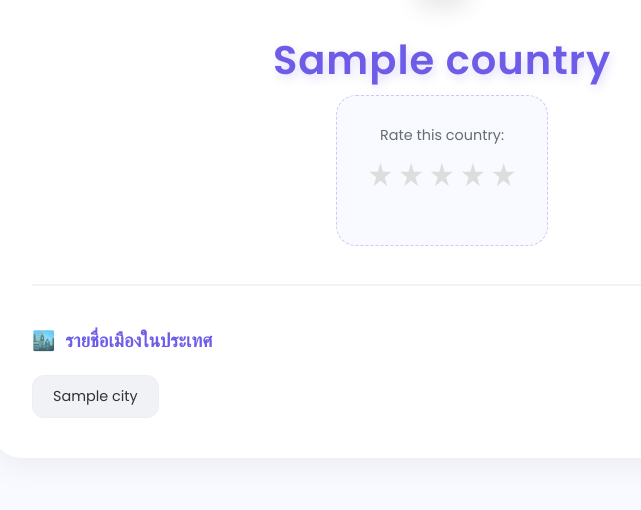
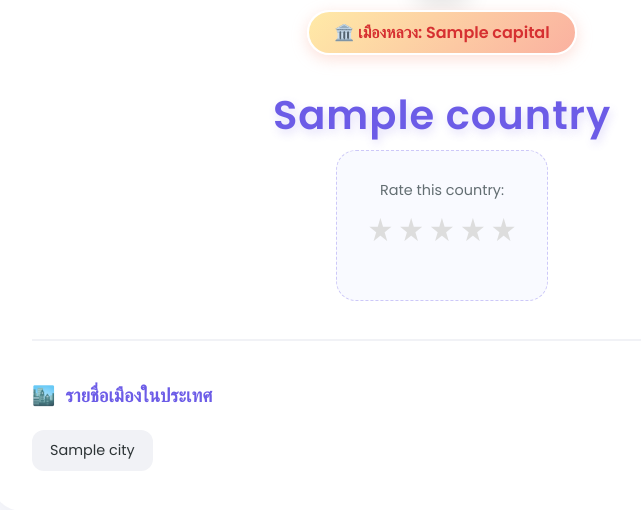
Before and after one commit to chatchananboonsong/website6810110055, a Flask app: template templates/detail.html in a window 1280 px wide. Shown: the part 182-692 px from the top of the page, without its empty margins (198-839 px from the left). Run offline with Flask 2, Linux system fonts and the light colour scheme; the template is opened without the code that fills it: most values are stand-ins (such as "Sample title", 1, 10 or a date in 2020).

Commit message:
update detail

```diff
--- a/app.py
+++ b/app.py
@@ -13,6 +13,10 @@ def get_combined_data():
         res_flags = requests.get("https://countriesnow.space/api/v0.1/countries/flag/images")
         flags_data = res_flags.json().get("data", [])
 
+        res_capitals = requests.get("https://countriesnow.space/api/v0.1/countries/capital")
+        capitals_data = res_capitals.json().get("data", [])
+        capital_map = {item['name']: item['capital'] for item in capitals_data}
+
         # 3. นำรูปมาใส่ในข้อมูลหลัก โดยใช้ชื่อประเทศเป็นตัวเชื่อม
         # สร้าง Dictionary เพื่อให้ค้นหารูปได้เร็วขึ้น
         flag_map = {item['name']: item['flag'] for item in flags_data}
@@ -20,6 +24,8 @@ def get_combined_data():
         for country in countries_data:
             # เอารูปจาก flag_map มาใส่ ถ้าไม่มีให้ใส่รูปว่างๆ ไว้
             country['flag_url'] = flag_map.get(country['country'], "https://via.placeholder.com/150")
+
+            country['capital'] = capital_map.get(country['country'], "")
 
         return countries_data
     except Exception as e:
--- a/static/style.css
+++ b/static/style.css
@@ -175,7 +175,7 @@ h1 {
 
 /* เพิ่มส่วน Navbar */
 .navbar {
-    background: rgba(255, 255, 255, 0.8);
+    background: rgba(176, 174, 174, 0.8);
     backdrop-filter: blur(10px); /* เอฟเฟกต์กระจกฝ้า */
     padding: 15px 0;
     position: sticky;
--- a/templates/detail.html
+++ b/templates/detail.html
@@ -17,6 +17,17 @@
             {% if country.flag_url %}
                 <img src="{{ country.flag_url }}" alt="flag"
                      style="max-width: 320px; border-radius: 20px; box-shadow: 0 8px 25px rgba(0,0,0,0.1); border: 5px solid #f9faff;">
+            {% endif %}
+
+            {% if country.capital %}
+            <div style="margin-top: 10px; margin-bottom: 30px;">
+                <span style="background: linear-gradient(135deg, #ffeaa7, #fab1a0);
+                 padding: 8px 25px; border-radius: 50px; font-weight: 600;
+                 color: #d63031; display: inline-flex; align-items: center;
+                 box-shadow: 0 4px 15px rgba(250, 177, 160, 0.4); border: 2px solid #fff;">
+                🏛️ เมืองหลวง: {{ country.capital }}
+                </span>
+            </div>
             {% endif %}
 
             <h1 style="margin-top: 30px; margin-bottom: 5px;">{{ country.country }}</h1>
@@ -40,11 +51,24 @@
             </h3>
 
             <div style="display: flex; flex-wrap: wrap; gap: 12px; justify-content: flex-start;">
-                {% for city in country.cities %}
-                    <span style="background: #f1f2f6; color: var(--text-main); padding: 10px 20px; border-radius: 12px; font-size: 0.9rem; font-weight: 500; border: 1px solid #eee;">
-                        {{ city }}
-                    </span>
-                {% endfor %}
+                <div style="display: flex; flex-wrap: wrap; gap: 12px; justify-content: flex-start;">
+                    {% for city in country.cities %}
+                        <span style="
+                            {% if city == country.capital %}
+                                background: linear-gradient(135deg, var(--secondary), var(--primary));
+                                color: white;
+                                border: 2px solid #fff;
+                                box-shadow: 0 4px 10px rgba(108, 92, 231, 0.2);
+                            {% else %}
+                                background: #f1f2f6;
+                                color: var(--text-main);
+                            {% endif %}
+                            padding: 10px 18px; border-radius: 12px; font-size: 0.9rem; transition: 0.3s; font-weight: 500;">
+                            {{ city }}
+                            {% if city == country.capital %} ⭐ {% endif %}
+                        </span>
+                    {% endfor %}
+                </div>
             </div>
         </div>
     </div>
```
